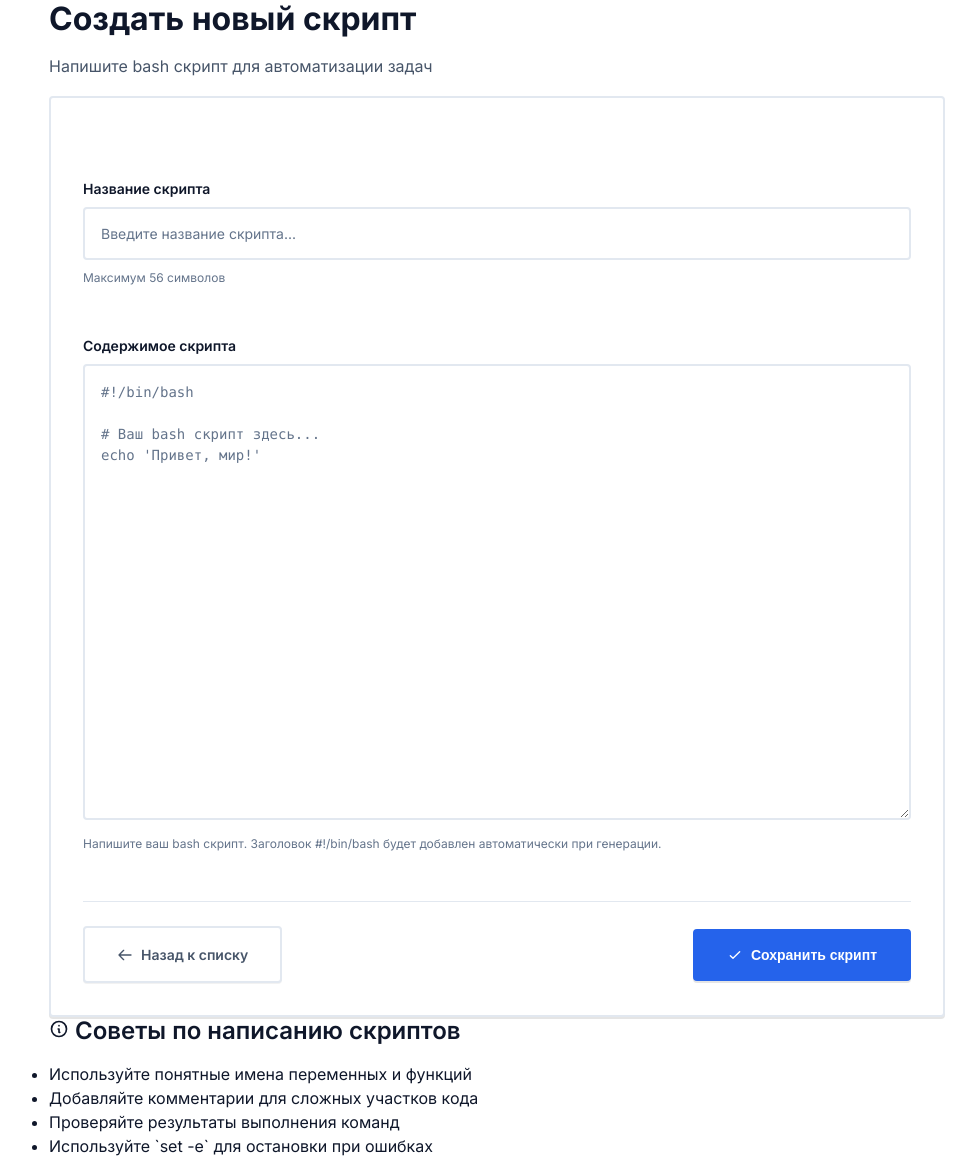
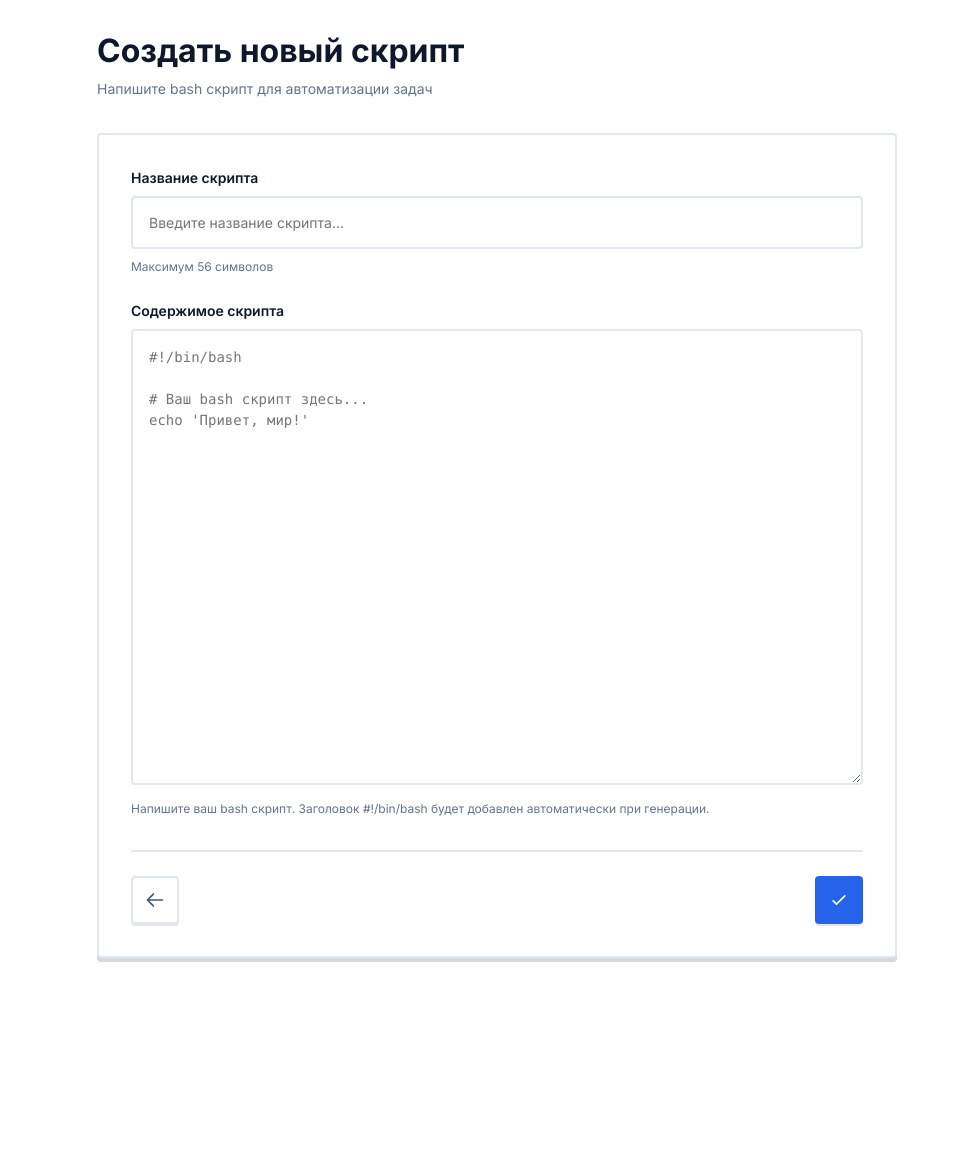
Before and after one commit to shumilovsergey/sh-wgetbash, a Django app: template api/templates/script/script_create.html in a window 1280 px wide. Shown: the whole page, without its empty margins (143-1119 px from the left). After the commit the page ends 962 px from the top, so only its background shows below. Run offline with Django 4.2, Linux system fonts and the light colour scheme; the template is opened without the code that fills it, so the values that code supplies are empty.

Commit message:
mvp rdy - fixing in progress

```diff
--- a/api/templates/script/script_create.html
+++ b/api/templates/script/script_create.html
@@ -5,21 +5,51 @@
 {% block content %}
 {% load static %}
 
-<div class="max-w-4xl mx-auto">
+<style>
+/* Ensure light theme for script create page */
+body {
+    background: #ffffff !important;
+    color: #0f172a !important;
+}
+
+/* Responsive adjustments */
+@media (max-width: 768px) {
+    .create-container {
+        padding: 16px !important;
+    }
+
+    .create-form {
+        padding: 24px !important;
+    }
+
+    .action-buttons {
+        flex-direction: column !important;
+        gap: 16px !important;
+    }
+
+    .button-group {
+        justify-content: center !important;
+    }
+}
+</style>
+
+<div class="create-container" style="min-height: 100vh; background: #ffffff; padding: 32px;">
+  <div style="max-width: 800px; margin: 0 auto;">
+
     <!-- Header -->
-    <div class="mb-8">
-        <h1 class="mb-2" style="font-size: 2rem; font-weight: 700;">Создать новый скрипт</h1>
-        <p style="color: var(--text-secondary);">Напишите bash скрипт для автоматизации задач</p>
+    <div style="margin-bottom: 32px;">
+      <h1 style="font-size: 2rem; font-weight: 700; color: #0f172a; margin: 0 0 8px 0;">Создать новый скрипт</h1>
+      <p style="font-size: 0.875rem; color: #64748b; margin: 0;">Напишите bash скрипт для автоматизации задач</p>
     </div>
 
-    <!-- Form Card -->
-    <div class="card p-8">
-        <form method="post" action="{% url 'api:script_create' %}" class="space-y-6">
+    <!-- Main Form -->
+    <div class="create-form" style="background: #ffffff; border: 2px solid #e2e8f0; border-radius: 4px; padding: 32px; box-shadow: 0 4px 0 rgba(0, 0, 0, 0.15); margin-bottom: 24px;">
+      <form method="post" action="{% url 'api:script_create' %}">
         {% csrf_token %}
 
         <!-- Script Name -->
-            <div class="form-group">
-                <label for="name" class="form-label">
+        <div style="margin-bottom: 24px;">
+          <label for="name" style="display: block; font-size: 0.875rem; font-weight: 600; color: #0f172a; margin-bottom: 8px;">
             Название скрипта
           </label>
           <input
@@ -29,64 +59,62 @@
             name="name"
             id="name"
             maxlength="56"
-                    class="form-input"
+            style="width: 100%; padding: 16px; background: #ffffff; border: 2px solid #e2e8f0; border-radius: 4px; color: #0f172a; font-size: 0.875rem; transition: all 0.1s ease-out; outline: none; font-family: 'Inter', sans-serif;"
             placeholder="Введите название скрипта..."
+            onfocus="this.style.borderColor='#2563eb'; this.style.boxShadow='0 2px 0 rgba(0, 0, 0, 0.1)';"
+            onblur="this.style.borderColor='#e2e8f0'; this.style.boxShadow='none';"
           >
-                <p class="form-help">Максимум 56 символов</p>
+          <p style="font-size: 0.75rem; color: #64748b; margin: 8px 0 0 0;">Максимум 56 символов</p>
         </div>
 
         <!-- Script Content -->
-            <div class="form-group">
-                <label for="text" class="form-label">
+        <div style="margin-bottom: 32px;">
+          <label for="text" style="display: block; font-size: 0.875rem; font-weight: 600; color: #0f172a; margin-bottom: 8px;">
             Содержимое скрипта
           </label>
           <textarea
             autocomplete="off"
             required
-                    class="form-input form-textarea"
             name="text"
             id="text"
             rows="20"
+            style="width: 100%; min-height: 400px; padding: 16px; background: #ffffff; border: 2px solid #e2e8f0; border-radius: 4px; color: #0f172a; font-size: 0.875rem; transition: all 0.1s ease-out; outline: none; font-family: 'JetBrains Mono', 'Fira Code', 'Monaco', 'Consolas', monospace; line-height: 1.5; resize: vertical;"
             placeholder="#!/bin/bash&#10;&#10;# Ваш bash скрипт здесь...&#10;echo 'Привет, мир!'"
+            onfocus="this.style.borderColor='#2563eb'; this.style.boxShadow='0 2px 0 rgba(0, 0, 0, 0.1)';"
+            onblur="this.style.borderColor='#e2e8f0'; this.style.boxShadow='none';"
           ></textarea>
-                <p class="form-help">
+          <p style="font-size: 0.75rem; color: #64748b; margin: 8px 0 0 0;">
             Напишите ваш bash скрипт. Заголовок #!/bin/bash будет добавлен автоматически при генерации.
           </p>
         </div>
 
         <!-- Action Buttons -->
-            <div class="flex items-center justify-between" style="padding-top: 1.5rem; border-top: 1px solid var(--border-primary);">
-                <a href="{% url 'api:script_list' %}" class="btn btn-secondary">
-                    <svg width="16" height="16" fill="none" stroke="currentColor" viewBox="0 0 24 24">
+        <div class="action-buttons" style="display: flex; align-items: center; justify-content: space-between; padding-top: 24px; border-top: 2px solid #e2e8f0;">
+          <!-- Back Button -->
+          <a href="{% url 'api:script_list' %}"
+             style="display: inline-flex; align-items: center; justify-content: center; width: 48px; height: 48px; border-radius: 4px; text-decoration: none; cursor: pointer; border: 2px solid #e2e8f0; outline: none; background: #ffffff; color: #475569; box-shadow: 0 2px 0 rgba(0, 0, 0, 0.1); transition: all 0.1s ease-out;"
+             title="Назад к списку"
+             onmouseover="this.style.background='#f1f5f9'; this.style.color='#0f172a'; this.style.borderColor='#cbd5e1'; this.style.boxShadow='0 4px 0 rgba(0, 0, 0, 0.15)';"
+             onmouseout="this.style.background='#ffffff'; this.style.color='#475569'; this.style.borderColor='#e2e8f0'; this.style.boxShadow='0 2px 0 rgba(0, 0, 0, 0.1)';">
+            <svg width="20" height="20" fill="none" stroke="currentColor" viewBox="0 0 24 24">
               <path stroke-linecap="round" stroke-linejoin="round" stroke-width="2" d="M10 19l-7-7m0 0l7-7m-7 7h18"></path>
             </svg>
-                    Назад к списку
           </a>
 
-                <button type="submit" class="btn btn-primary">
-                    <svg width="16" height="16" fill="none" stroke="currentColor" viewBox="0 0 24 24">
+          <!-- Save Button -->
+          <button type="submit"
+                  style="display: inline-flex; align-items: center; justify-content: center; width: 48px; height: 48px; border-radius: 4px; cursor: pointer; border: 2px solid #2563eb; outline: none; background: #2563eb; color: white; box-shadow: 0 2px 0 rgba(0, 0, 0, 0.1); transition: all 0.1s ease-out;"
+                  title="Сохранить скрипт"
+                  onmouseover="this.style.background='#1d4ed8'; this.style.borderColor='#1d4ed8'; this.style.transform='translateY(-1px)'; this.style.boxShadow='0 4px 0 rgba(0, 0, 0, 0.15)';"
+                  onmouseout="this.style.background='#2563eb'; this.style.borderColor='#2563eb'; this.style.transform='translateY(0)'; this.style.boxShadow='0 2px 0 rgba(0, 0, 0, 0.1)';">
+            <svg width="20" height="20" fill="none" stroke="currentColor" viewBox="0 0 24 24">
               <path stroke-linecap="round" stroke-linejoin="round" stroke-width="2" d="M5 13l4 4L19 7"></path>
             </svg>
-                    Сохранить скрипт
           </button>
         </div>
       </form>
     </div>
 
-    <!-- Help Section -->
-    <div class="help-section">
-        <h3 class="help-title">
-            <svg width="20" height="20" fill="none" stroke="currentColor" viewBox="0 0 24 24">
-                <path stroke-linecap="round" stroke-linejoin="round" stroke-width="2" d="M13 16h-1v-4h-1m1-4h.01M21 12a9 9 0 11-18 0 9 9 0 0118 0z"></path>
-            </svg>
-            Советы по написанию скриптов
-        </h3>
-        <ul class="help-list">
-            <li>Используйте понятные имена переменных и функций</li>
-            <li>Добавляйте комментарии для сложных участков кода</li>
-            <li>Проверяйте результаты выполнения команд</li>
-            <li>Используйте `set -e` для остановки при ошибках</li>
-        </ul>
   </div>
 </div>
 
```
Also changed, not shown: api/templates/template/template_id.html (+28 -12 lines). Lines whose indentation alone changed are shown as unchanged.
